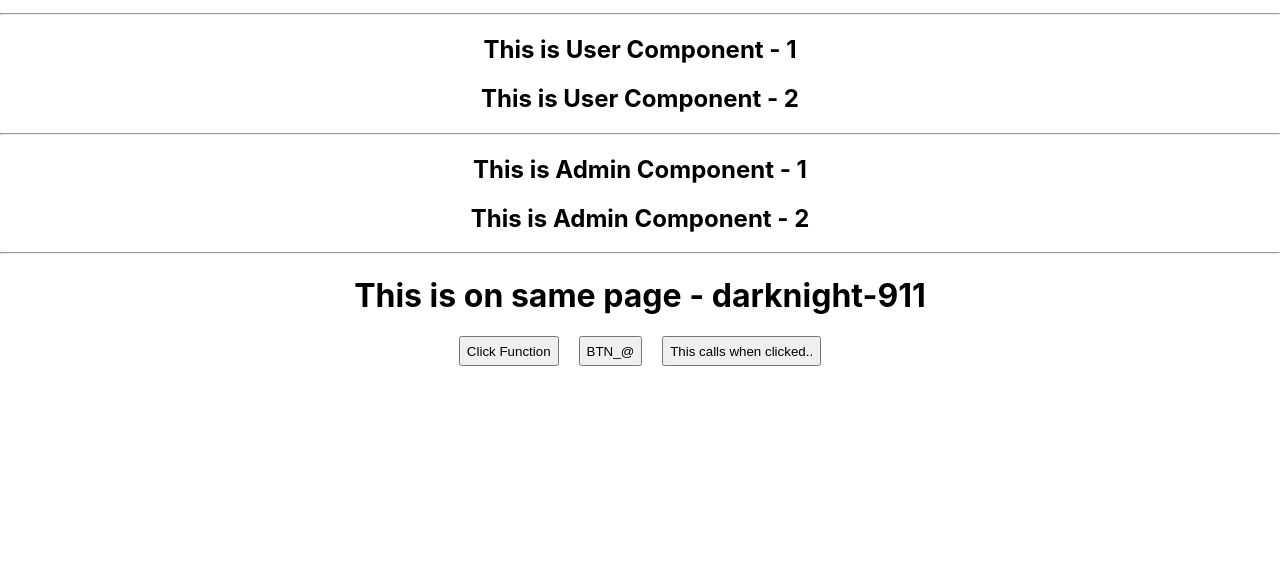
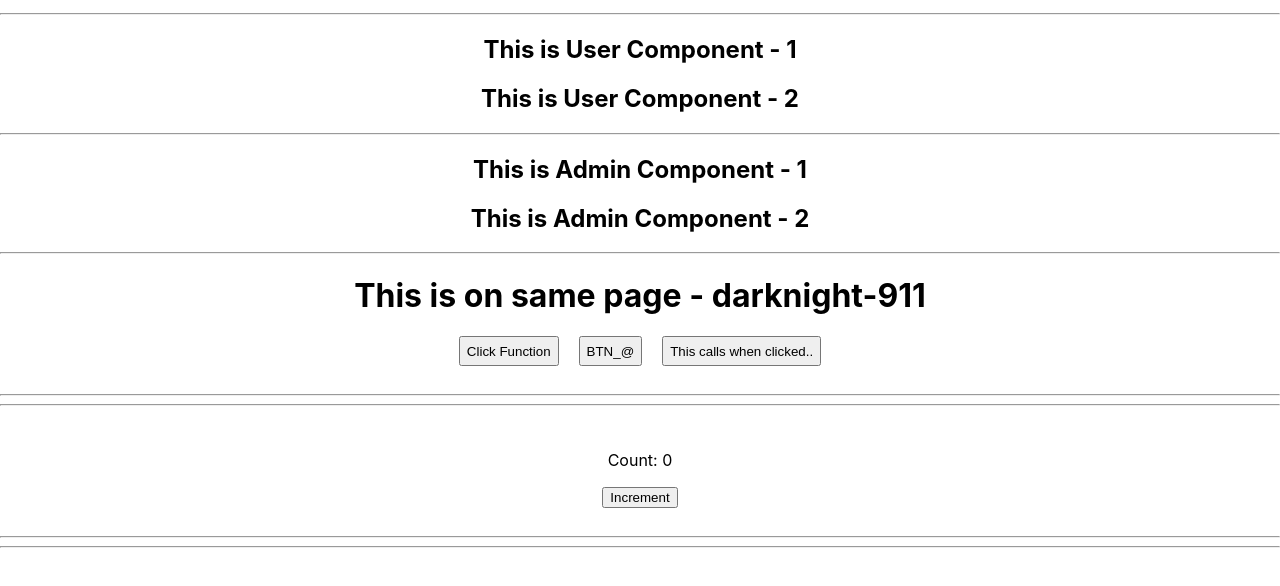
Before and after one commit to Shivam-io-afk/learningReact, a React (Create React App) app: page / in a window 1280 px wide. Shown: the top 586 px of the page. Built offline with nearby package versions, Linux system fonts and the light colour scheme.

Commit message:
knowReact;

```diff
--- a/src/App.css
+++ b/src/App.css
@@ -1,3 +1,7 @@
+body{
+    text-align: center;
+}
+
 .App {
   text-align: center;
 }
--- /dev/null
+++ b/src/UsingProps.js
@@ -0,0 +1,10 @@
+function Proper(){
+    return(
+        <div>
+
+        </div>
+    )
+};
+
+
+export default Proper;
--- /dev/null
+++ b/src/UsingState.js
@@ -0,0 +1,17 @@
+import "./App.css";
+import { useState } from "react";
+
+export function State() {
+    const [count, setCount] = useState(0); // React state
+
+    const increment = () => {
+      setCount(count + 1); // Triggers re-render
+    };
+
+    return (
+      <div>
+        <p>Count: {count}</p>
+        <button onClick={increment}>Increment</button>
+      </div>
+    );
+  }
--- a/src/index.js
+++ b/src/index.js
@@ -2,12 +2,18 @@ import React from 'react';
 import ReactDOM from 'react-dom/client';
 import './index.css';
 import App from './App';
+import {State} from './UsingState';
+import Porps from './UsingProps'
 import reportWebVitals from './reportWebVitals';
 
 const root = ReactDOM.createRoot(document.getElementById('root'));
 root.render(
   <React.StrictMode>
-    <App />
+    <App/>
+    <br/><hr/><hr/><br/>
+    <State/>
+    <br/><hr/><hr/><br/>
+    <Porps/>
   </React.StrictMode>
 );
 
```
